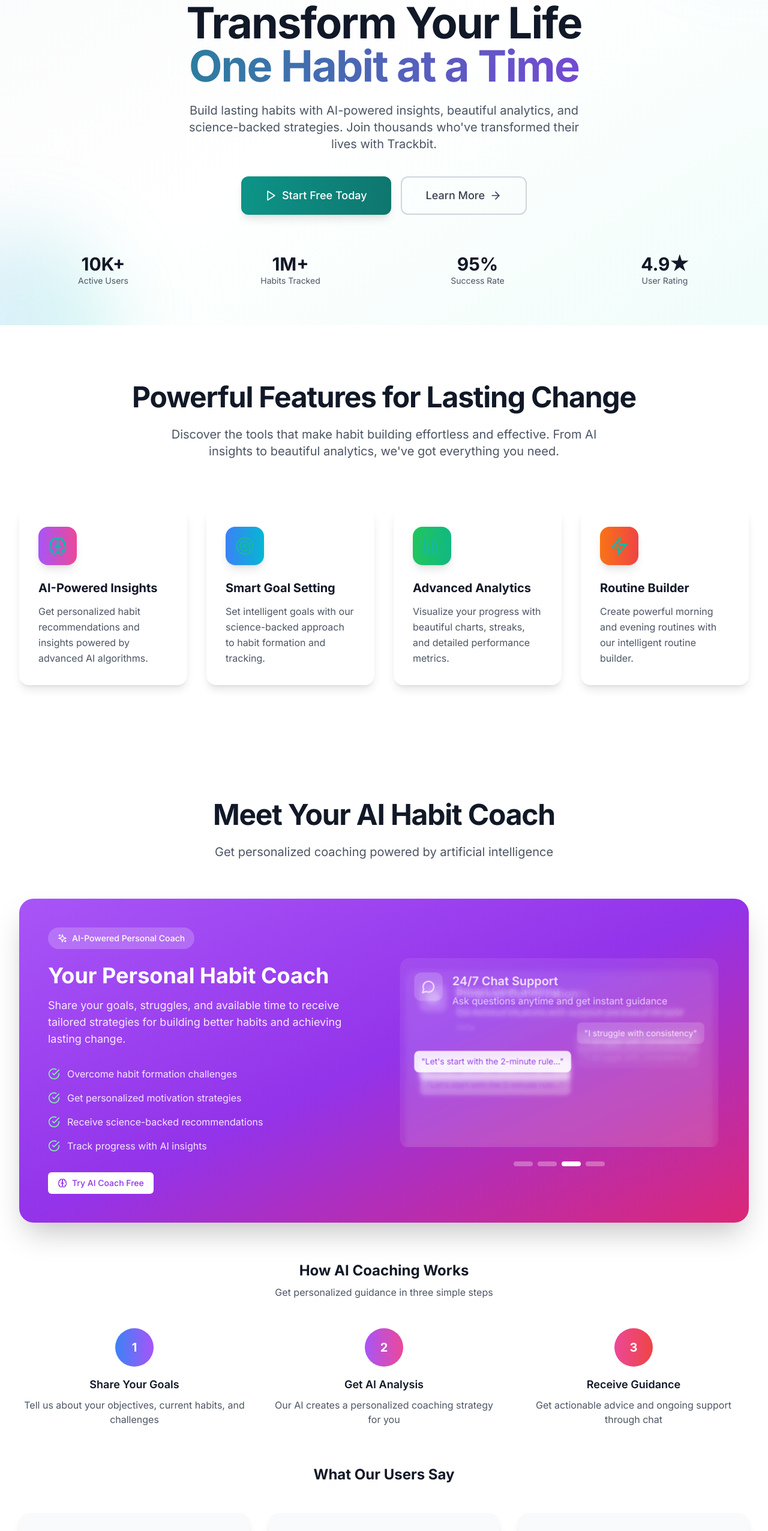
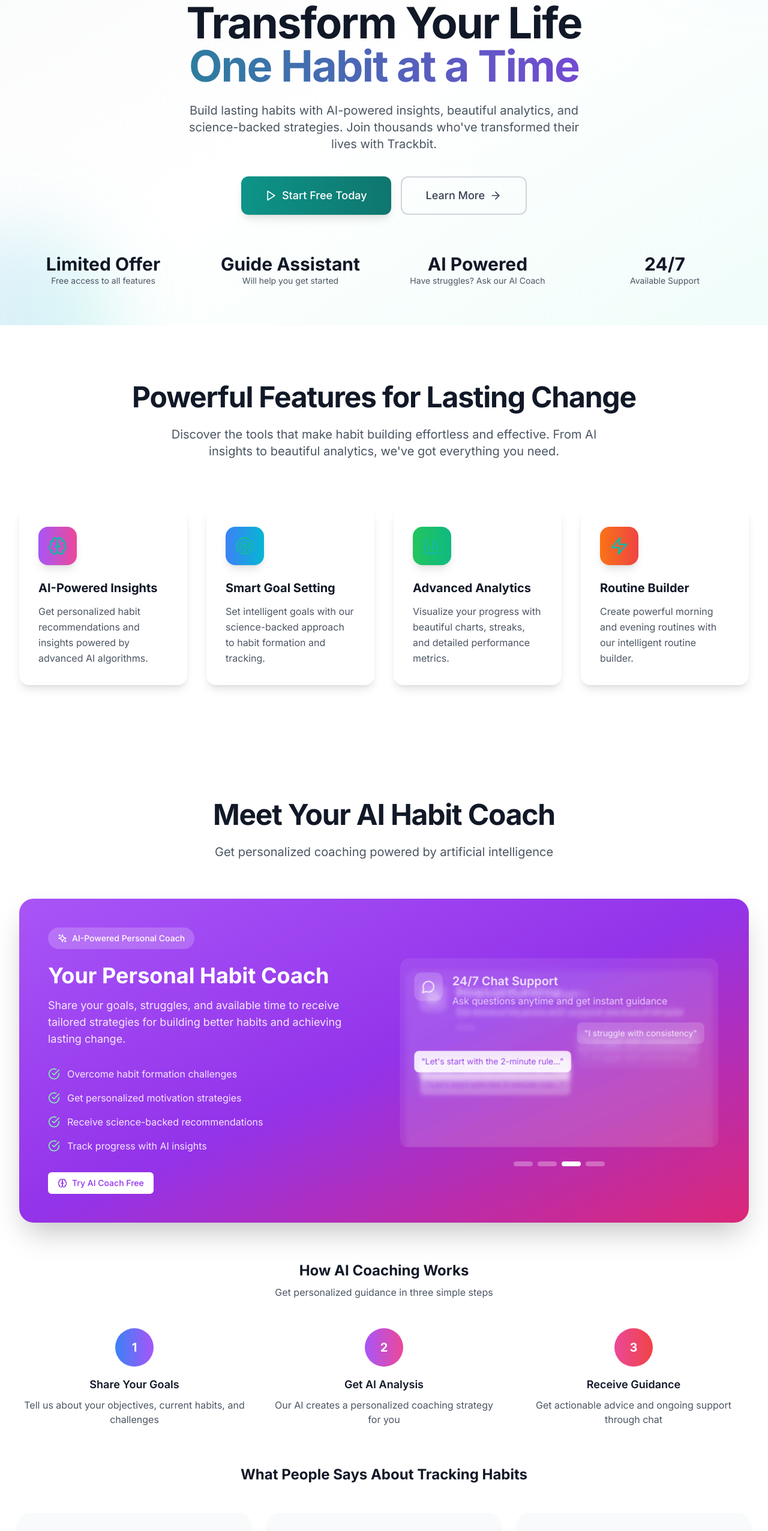
Before and after one commit to ianhistorillo/habit-tracker, a React (Vite) app: page / in a window 1280 px wide. Shown: the part 234-2786 px from the top of the page at 60% size. Built offline with nearby package versions, Linux system fonts and the light colour scheme; no server answers.

Commit message:
landing page updates

```diff
--- a/src/pages/LandingPage.tsx
+++ b/src/pages/LandingPage.tsx
@@ -74,30 +74,27 @@ const LandingPage = () => {
   ];
 
   const stats = [
-    { number: "10K+", label: "Active Users" },
-    { number: "1M+", label: "Habits Tracked" },
-    { number: "95%", label: "Success Rate" },
-    { number: "4.9★", label: "User Rating" },
+    { number: "Limited Offer", label: "Free access to all features" },
+    { number: "Guide Assistant", label: "Will help you get started" },
+    { number: "AI Powered", label: "Have struggles? Ask our AI Coach" },
+    { number: "24/7", label: "Available Support" },
   ];
 
   const testimonials = [
     {
-      name: "Sarah Johnson",
-      role: "Product Manager",
-      content: "Trackbit transformed my daily routine. The AI suggestions are incredibly accurate and helpful!",
-      avatar: "https://images.unsplash.com/photo-1494790108755-2616b612b786?w=64&h=64&fit=crop&crop=face"
+      name: "From Medium User",
+      role: "Writer",
+      content: "Switching to an app meant I averaged a 49% completion rate… The app I use makes a happy chiming noise… I love those little gold stars.",
     },
     {
-      name: "Michael Chen",
-      role: "Software Engineer",
-      content: "The analytics and streak tracking keep me motivated. Best habit tracker I've ever used.",
-      avatar: "https://images.unsplash.com/photo-1507003211169-0a1dd7228f2d?w=64&h=64&fit=crop&crop=face"
+      name: "From Reddit r/productivity",
+      role: "Reddit User",
+      content: "One user shared tracking 15 daily habits using Notion, including reading, yoga, guitar practice, and more—discovering that “it is really hard to do things daily if they are not part of your identity.",
     },
     {
-      name: "Emily Rodriguez",
-      role: "Fitness Coach",
-      content: "I recommend Trackbit to all my clients. The routine builder is a game-changer!",
-      avatar: "https://images.unsplash.com/photo-1438761681033-6461ffad8d80?w=64&h=64&fit=crop&crop=face"
+      name: "From Life Planner Blog",
+      role: "Blog Post",
+      content: "Sarah (busy mom): habit tracking gave her “accountability and visual reminders,” helping her stick to workouts and build a sustainable routine ",
     },
   ];
 
@@ -467,7 +464,7 @@ const LandingPage = () => {
           >
             <div className="text-center mb-12">
               <h3 className="text-2xl font-bold text-gray-900">
-                What Our Users Say
+                What People Says About Tracking Habits
               </h3>
             </div>
 
@@ -488,11 +485,6 @@ const LandingPage = () => {
                 </div>
                 <p className="text-gray-600 mb-6 italic">"{testimonial.content}"</p>
                 <div className="flex items-center">
-                  <img
-                    src={testimonial.avatar}
-                    alt={testimonial.name}
-                    className="h-12 w-12 rounded-full object-cover"
-                  />
                   <div className="ml-4">
                     <div className="font-semibold text-gray-900">{testimonial.name}</div>
                     <div className="text-sm text-gray-500">{testimonial.role}</div>
```
